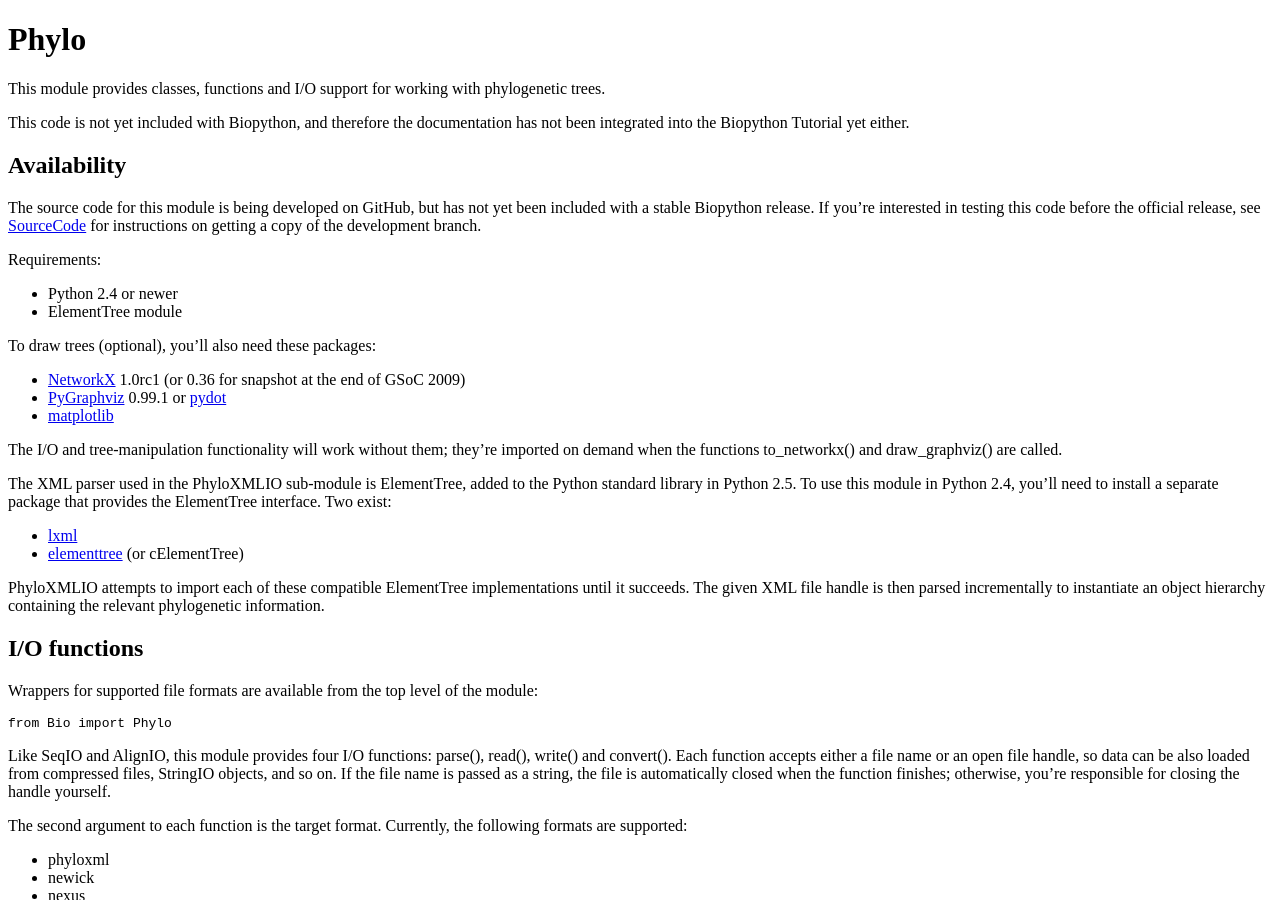
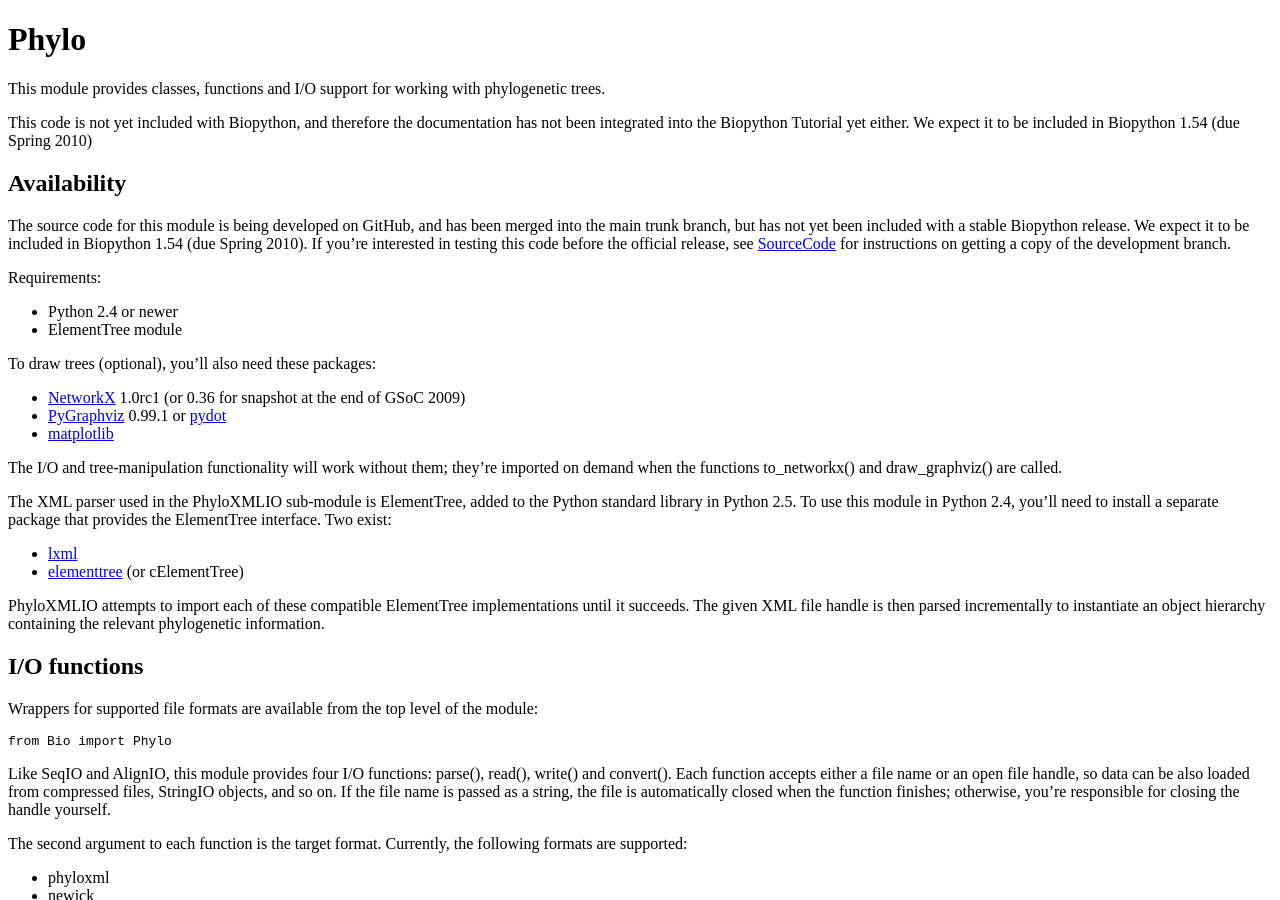
Before and after one commit to biopython/biopython.github.io, a Jekyll site: the page built from wiki/Phylo.md, in a window 1280 px wide and 900 px high. Built offline with Jekyll 4.4.1, drawn with Linux system fonts in a browser that asks for light colours.

Commit message:
Note about Biopython 1.54

```diff
--- a/wiki/Phylo.md
+++ b/wiki/Phylo.md
@@ -11,14 +11,16 @@ phylogenetic trees.
 
 This code is not yet included with Biopython, and therefore the
 documentation has not been integrated into the Biopython Tutorial yet
-either.
+either. We expect it to be included in Biopython 1.54 (due Spring 2010)
 
 Availability
 ------------
 
-The source code for this module is being developed on GitHub, but has
-not yet been included with a stable Biopython release. If you're
-interested in testing this code before the official release, see
+The source code for this module is being developed on GitHub, and has
+been merged into the main trunk branch, but has not yet been included
+with a stable Biopython release. We expect it to be included in
+Biopython 1.54 (due Spring 2010). If you're interested in testing this
+code before the official release, see
 [SourceCode](SourceCode "wikilink") for instructions on getting a copy
 of the development branch.
 
```
Also changed, not shown: 1 other file.
